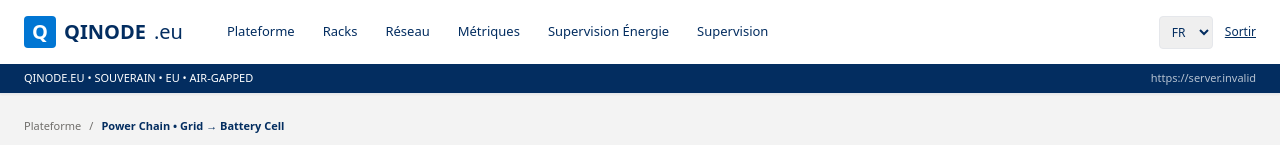
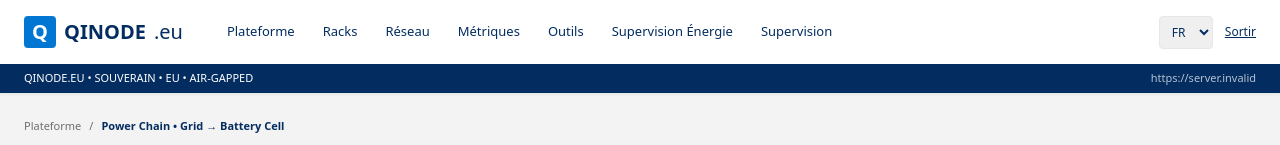
Before and after one commit to Geoking2104/DCIM, a Next.js app in the folder web/: page /1/power in a window 1280 px wide. Shown: the top 145 px of the page. Built offline with nearby package versions, Linux system fonts and the light colour scheme; no server answers.

Commit message:
feat(ui): Outils entry in header nav

```diff
--- a/web/components/Header.tsx
+++ b/web/components/Header.tsx
@@ -25,6 +25,7 @@ export default function Header(){
             <a href={`/${locale}/topologie`} className="px-3 py-2 hover:bg-[#F3F3F3] rounded">Racks</a>
             <a href={`/${locale}/graphe-reseau`} className="px-3 py-2 hover:bg-[#F3F3F3] rounded">Réseau</a>
             <a href={`/${locale}/metriques`} className="px-3 py-2 hover:bg-[#F3F3F3] rounded">Métriques</a>
+            <a href={`/${locale}/outils`} className="px-3 py-2 hover:bg-[#F3F3F3] rounded">Outils</a>
             <a href={`/${locale}/power`} className="px-3 py-2 hover:bg-[#F3F3F3] rounded">{t('power')}</a>
             <a href={`/${locale}/supervision`} className="px-3 py-2 hover:bg-[#F3F3F3] rounded">Supervision</a>
           </nav>
```
